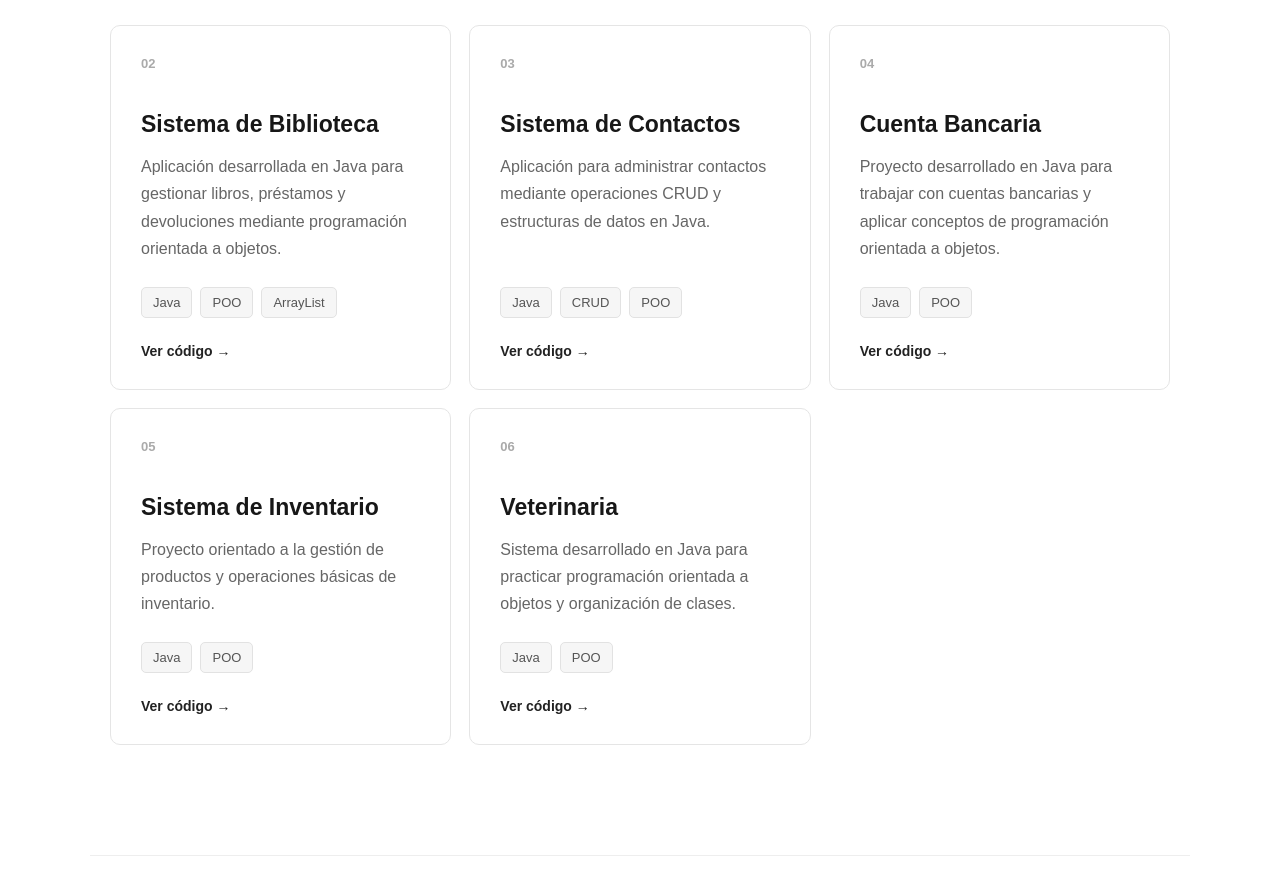
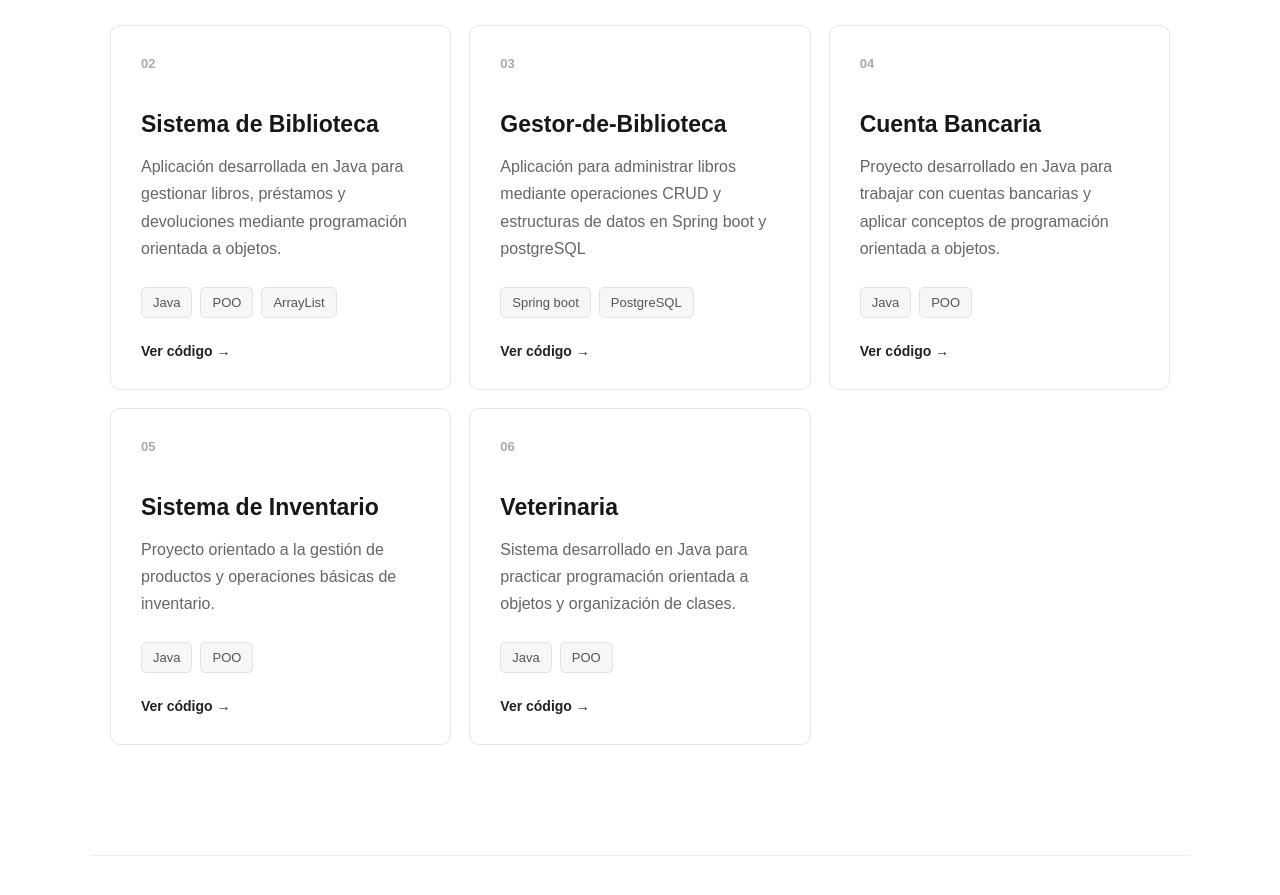
Before and after one commit to pepe907/Mi-Portafolio, a React (Vite) app: page / in a window 1280 px wide. Shown: the part 2843-3738 px from the top of the page. Built offline with nearby package versions, Linux system fonts and the light colour scheme.

Commit message:
Cambio de Proyecto

```diff
--- a/src/App.jsx
+++ b/src/App.jsx
@@ -11,12 +11,12 @@ const proyectos = [
       'https://github.com/pepe907/Proyectos_java/tree/main/src/Biblioteca',
   },
   {
-    nombre: 'Sistema de Contactos',
+    nombre: 'Gestor-de-Biblioteca',
     descripcion:
-      'Aplicación para administrar contactos mediante operaciones CRUD y estructuras de datos en Java.',
-    tecnologias: ['Java', 'CRUD', 'POO'],
+      'Aplicación para administrar libros mediante operaciones CRUD y estructuras de datos en Spring boot y postgreSQL',
+    tecnologias: ['Spring boot', 'PostgreSQL'],
     enlace:
-      'https://github.com/pepe907/Contactos-Java',
+      'https://github.com/pepe907/Gestor-de-biblioteca/tree/main/src/main/java/com/Gestor_biblioteca/biblioteca',
   },
   {
     nombre: 'Cuenta Bancaria',
```
